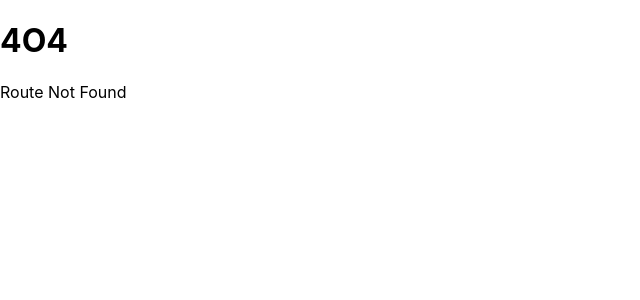
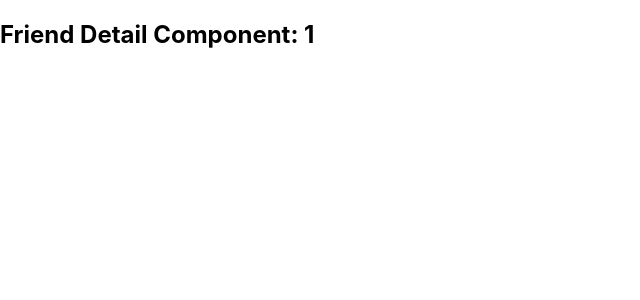
Before and after one commit to ariful4966/programmingHero-course-revesion, a React (Create React App) app: page /friend/1 in a window 1280 px wide. Before the commit this address had no page. Shown: the top 300 px of the page, without its empty margins (0-640 px from the left). Built offline with nearby package versions, Linux system fonts and the light colour scheme.

Commit message:
create route parameter and read from route parameter 38_5.3

```diff
--- a/src/App.js
+++ b/src/App.js
@@ -11,6 +11,7 @@
 
 import Home from './components/Home/Home';
 import NoMatch from './components/NoMatch/NoMatch';
+import FriendDetail from './components/FriendDetail/FriendDetail';
 
 function App() {
 
@@ -19,6 +20,9 @@
       <Switch>
         <Route path="/home">
           <Home/>
+        </Route>
+        <Route path="/friend/:id">
+          <FriendDetail/>
         </Route>
         <Route exact path="/">
           <Home />
--- a/src/components/Friend/index.jsx
+++ b/src/components/Friend/index.jsx
@@ -1,7 +1,8 @@
 import React from 'react';
+import { Link } from 'react-router-dom';
 
 const Friend = (props) => {
-    const { name, email } = props.friend;
+    const { name, email , id} = props.friend;
     const friendsStyle = {
         border: '1px solid gray',
         margin: '40px',
@@ -12,6 +13,7 @@
         <div style={friendsStyle}>
             <h2>Name: {name}</h2>
             <p>Email: {email}</p>
+            <p>id: <Link to={`/friend/${id}`}>Show Detail of Id: {id}</Link></p>
         </div>
     );
 };
--- /dev/null
+++ b/src/components/FriendDetail/FriendDetail.jsx
@@ -0,0 +1,14 @@
+import React from 'react';
+import { useParams } from 'react-router';
+
+const FriendDetail = (props) => {
+    const { id } = useParams()
+
+    return (
+        <div>
+            <h2>Friend Detail Component: {id}</h2>
+        </div>
+    );
+};
+
+export default FriendDetail;
```
